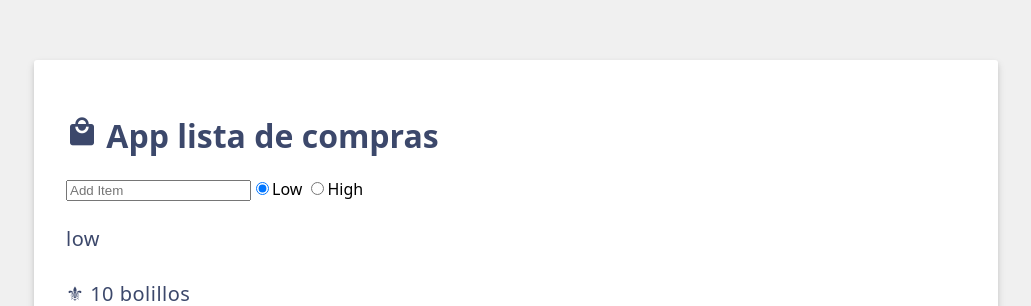
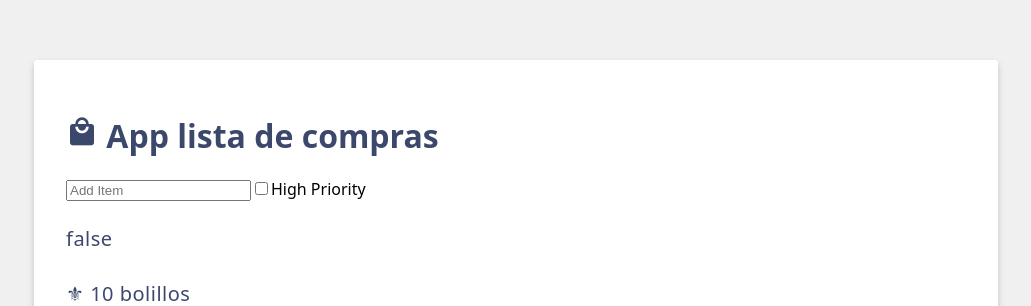
Before and after one commit to MoonGarc/DADM-2024B, a Vue app: page / in a window 1280 px wide. Shown: the part 138-444 px from the top of the page, without its empty margins (124-1155 px from the left). Built offline with nearby package versions, Linux system fonts and the light colour scheme.

Commit message:
⭐FEAT: Enlazado con checkboxes

```diff
--- a/src/App.vue
+++ b/src/App.vue
@@ -5,16 +5,13 @@
     </h1>
     <input type="text" placeholder="Add Item" v-model.trim="newItem">
 
-    <!-- Radio Buttons -->
+    <!-- Checkbox para Alta Prioridad -->
     <label>
-      <input type="radio" v-model="newItemPriority" value="low">Low
-    </label>
-    <label>
-      <input type="radio" v-model="newItemPriority" value="high">High
+      <input type="checkbox" v-model="newItemHighPriority">High Priority
     </label>
 
     {{ newItem }}
-    <p>{{ newItemPriority }}</p>
+    <p>{{ newItemHighPriority }}</p>
 
     <ul>
       <li v-for="{ id, label } in items" v-bind:key="id">
@@ -34,7 +31,7 @@
     { id: '3', label: '1 nutella' },
   ]);
   const newItem = ref('');
-  const newItemPriority = ref('low');
+  const newItemHighPriority = ref(false);
   </script>
 
   <style scoped>
```
